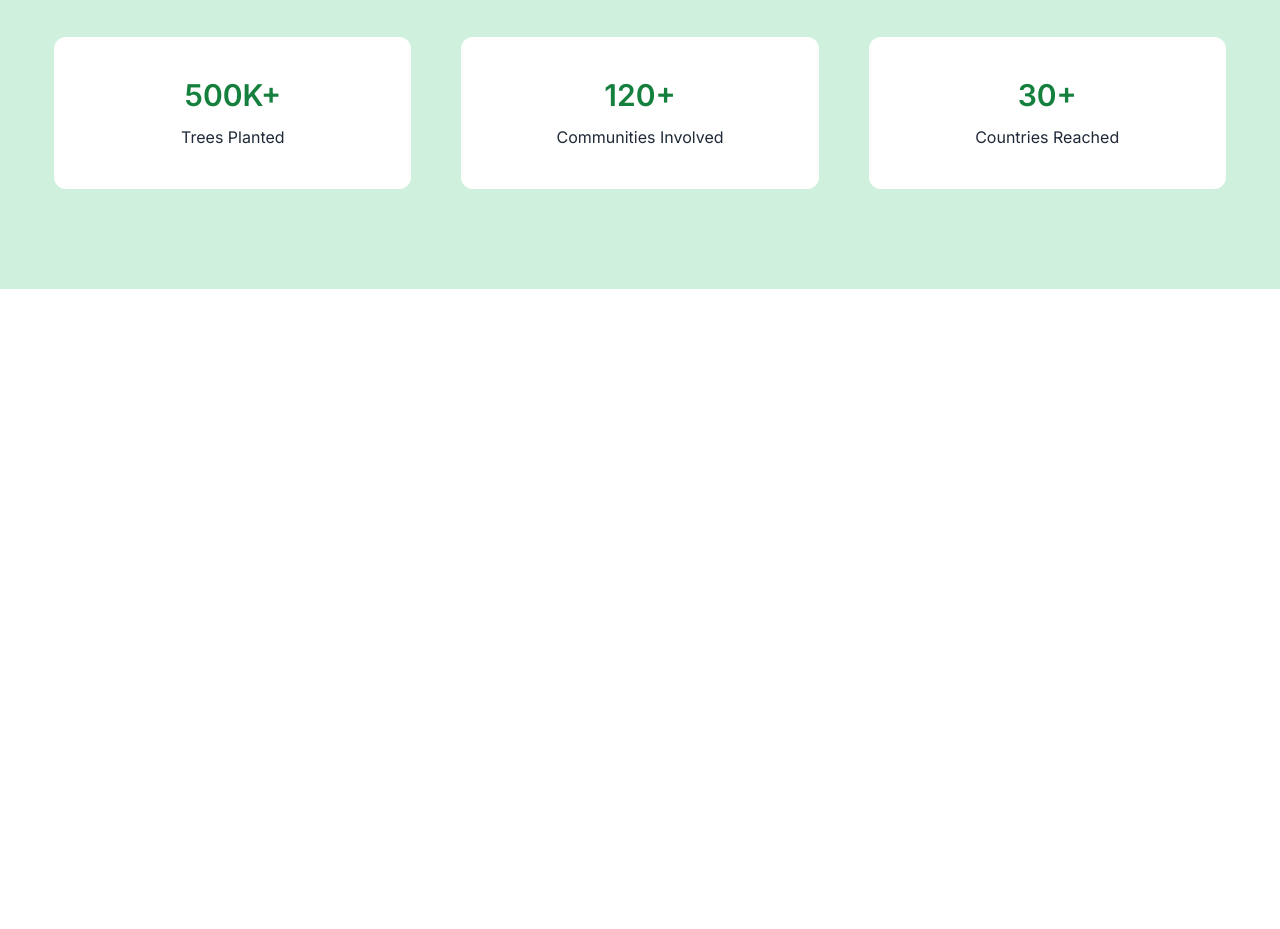
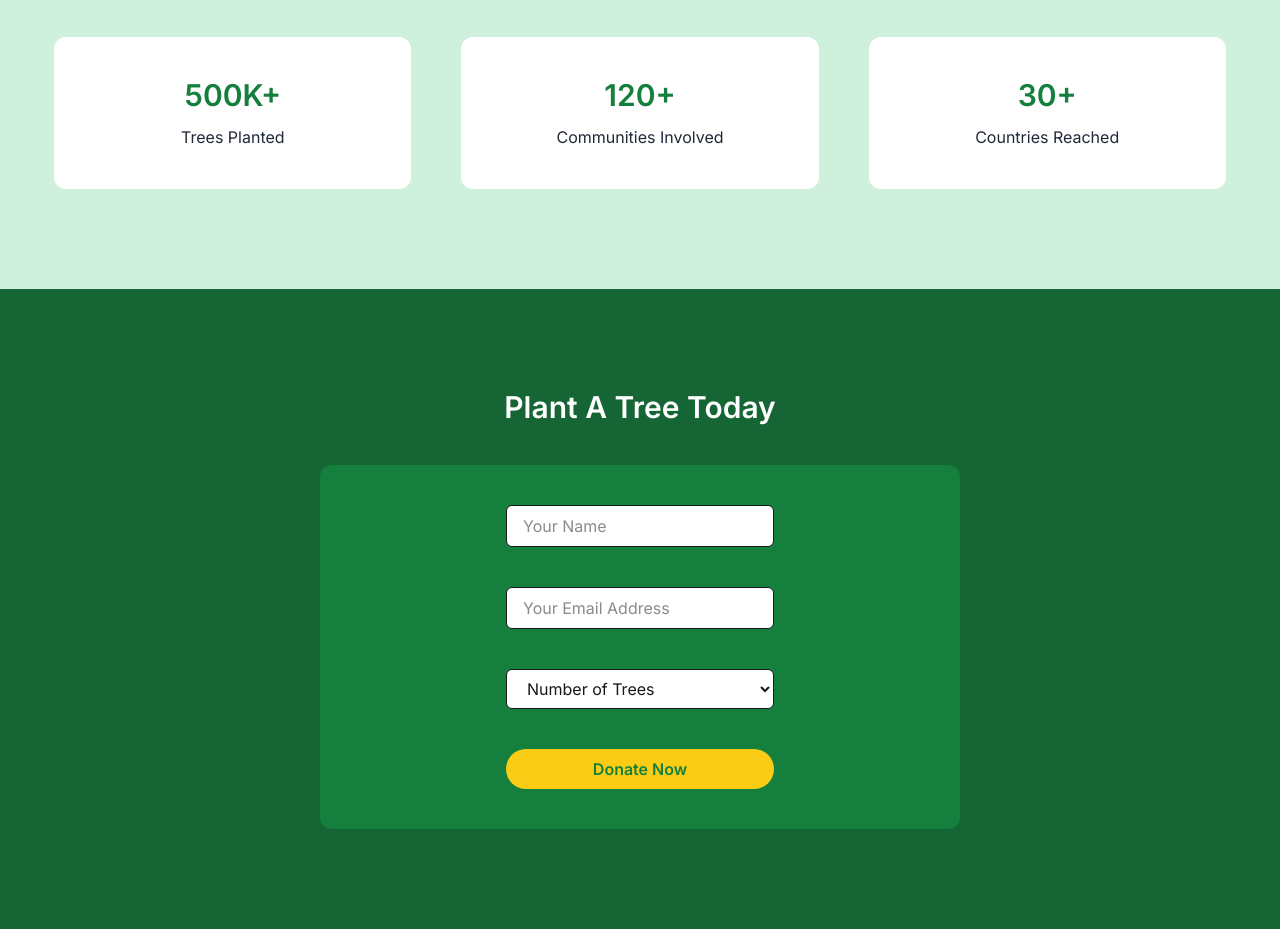
Before and after one commit to dev-peyas9911/green-earth, a plain HTML site: page index.html in a window 1280 px wide. Shown: the part 1411-2340 px from the top of the page. Before the commit the page ends 1700 px from the top, so only its background shows below. Drawn offline with nearby package versions, Linux system fonts and the light colour scheme; no server answers.

Commit message:
Form section added

```diff
--- a/index.html
+++ b/index.html
@@ -171,6 +171,24 @@
                 </div>
             </div>
         </section>
+        <!-- Form section starts here -->
+         <section class="bg-[#166534] py-[100px]">
+            <div class="w-11/12 lg:w-6/12 mx-auto">
+                <h2 class="text-white font-semibold text-3xl text-center">Plant A Tree Today</h2>
+                <div class="bg-[#15803D] p-10 grid place-content-center space-y-4 rounded-xl mt-10">
+                    <input class="w-full px-4 py-2 rounded-md bg-white" type="text" placeholder="Your Name"> <br>
+                    <input class="w-full px-4 py-2 rounded-md bg-white" type="email" placeholder="Your Email Address" > <br>
+                    <select class="w-full px-4 py-2 rounded-md bg-white" name="" id=""> <br>
+                        <option value="">Number of Trees</option>
+                        <option value="">1 Trees</option>
+                        <option value="">5 Trees</option>
+                        <option value="">10 Trees</option>
+                        <option value="">20 Trees</option>
+                    </select> <br>
+                    <button class="w-full bg-[#FACC15] text-[#15803D] font-semibold rounded-full py-2 cursor-pointer" type="submit">Donate Now</button>
+                </div>
+            </div>
+         </section>
 
     </main>
     <!-- Open the modal using ID.showModal() method -->
```
